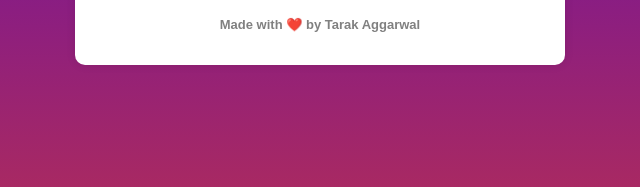
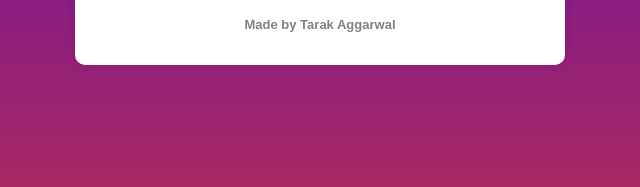
Before and after one commit to Tarak1247/Task-Manager, a plain HTML site: page index.html in a window 1280 px wide. Shown: the part 464-651 px from the top of the page, 320-960 px from the left. Drawn offline with Linux system fonts and the light colour scheme.

Commit message:
Update index.html

```diff
--- a/index.html
+++ b/index.html
@@ -17,7 +17,7 @@
         </div>
         <ul id="task-list" class="task-list"></ul>
       <center><button id="clear-all-btn" class="clear-all-btn">Clear All</button>
-        <p><b>Made with ❤️ by Tarak Aggarwal</b></p>
+        <p><b>Made by Tarak Aggarwal</b></p>
       </center>
 
     </div>
```
